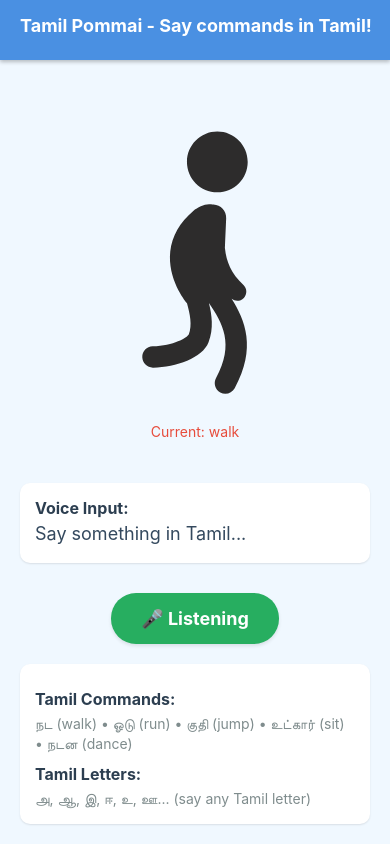
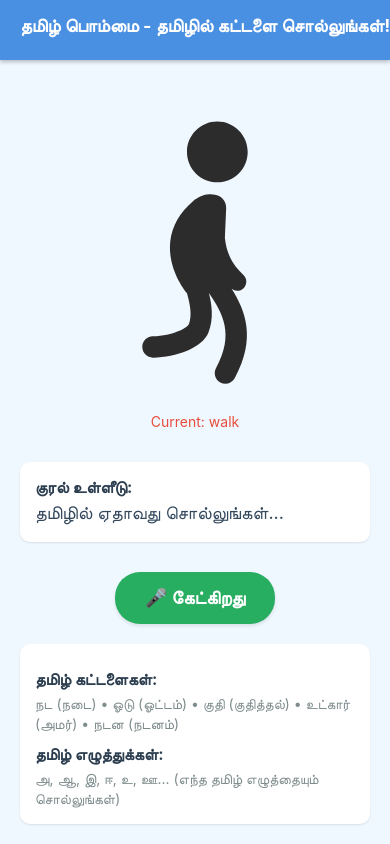
Before and after one commit to manisnow/tamil-pommai-expo, a React Native app: screen / in a window 390 px wide. Built offline with nearby package versions, Linux system fonts and the light colour scheme.

Commit message:
Restore original Tamil interface - All Tamil text and proper banner!

```diff
--- a/App.jsx
+++ b/App.jsx
@@ -41,7 +41,7 @@ export default function App() {
   const [currentLetter, setCurrentLetter] = useState(null);
   const [isListening, setIsListening] = useState(false);
   const [recognizedCommand, setRecognizedCommand] = useState('');
-  const [bannerText, setBannerText] = useState('Tamil Pommai - Say commands in Tamil!');
+  const [bannerText, setBannerText] = useState('தமிழ் பொம்மை - தமிழில் கட்டளை சொல்லுங்கள்!');
   const bannerTimeoutRef = useRef(null);
   const speechTimeoutRef = useRef(null);
 
@@ -109,7 +109,7 @@ export default function App() {
 
         clearTimeout(bannerTimeoutRef.current);
         bannerTimeoutRef.current = setTimeout(() => {
-          setBannerText('Tamil Pommai - Say commands in Tamil!');
+          setBannerText('தமிழ் பொம்மை - தமிழில் கட்டளை சொல்லுங்கள்!');
         }, 3000);
         return;
       }
@@ -129,7 +129,7 @@ export default function App() {
       clearTimeout(bannerTimeoutRef.current);
       bannerTimeoutRef.current = setTimeout(() => {
         setCurrentLetter(null);
-        setBannerText('Tamil Pommai - Say commands in Tamil!');
+        setBannerText('தமிழ் பொம்மை - தமிழில் கட்டளை சொல்லுங்கள்!');
       }, 4000);
       return;
     }
@@ -144,10 +144,10 @@ export default function App() {
       }
       await SpeechAdapter.start();
       setIsListening(true);
-      setBannerText('🎤 Listening restarted...');
+      setBannerText('🎤 மீண்டும் கேட்க ஆரம்பித்தது...');
 
       setTimeout(() => {
-        setBannerText('Tamil Pommai - Say commands in Tamil!');
+        setBannerText('தமிழ் பொம்மை - தமிழில் கட்டளை சொல்லுங்கள்!');
       }, 2000);
     } catch (error) {
       console.error('Error restarting speech:', error);
@@ -193,10 +193,10 @@ export default function App() {
 
         {/* Voice Input Display */}
         <View style={styles.inputContainer}>
-          <Text style={styles.inputLabel}>Voice Input:</Text>
-          <Text style={styles.inputText}>{voiceInput || 'Say something in Tamil...'}</Text>
+          <Text style={styles.inputLabel}>குரல் உள்ளீடு:</Text>
+          <Text style={styles.inputText}>{voiceInput || 'தமிழில் ஏதாவது சொல்லுங்கள்...'}</Text>
           {recognizedCommand && (
-            <Text style={styles.commandText}>Command: {recognizedCommand}</Text>
+            <Text style={styles.commandText}>கட்டளை: {recognizedCommand}</Text>
           )}
         </View>
 
@@ -207,17 +207,17 @@ export default function App() {
             onPress={restartListening}
           >
             <Text style={styles.buttonText}>
-              {isListening ? '🎤 Listening' : '🔴 Restart'}
+              {isListening ? '🎤 கேட்கிறது' : '🔴 மீண்டும் ஆரம்பி'}
             </Text>
           </TouchableOpacity>
         </View>
 
         {/* Command Help */}
         <View style={styles.helpContainer}>
-          <Text style={styles.helpTitle}>Tamil Commands:</Text>
-          <Text style={styles.helpText}>நட (walk) • ஓடு (run) • குதி (jump) • உட்கார் (sit) • நடன (dance)</Text>
-          <Text style={styles.helpTitle}>Tamil Letters:</Text>
-          <Text style={styles.helpText}>அ, ஆ, இ, ஈ, உ, ஊ... (say any Tamil letter)</Text>
+          <Text style={styles.helpTitle}>தமிழ் கட்டளைகள்:</Text>
+          <Text style={styles.helpText}>நட (நடை) • ஓடு (ஓட்டம்) • குதி (குதித்தல்) • உட்கார் (அமர்) • நடன (நடனம்)</Text>
+          <Text style={styles.helpTitle}>தமிழ் எழுத்துக்கள்:</Text>
+          <Text style={styles.helpText}>அ, ஆ, இ, ஈ, உ, ஊ... (எந்த தமிழ் எழுத்தையும் சொல்லுங்கள்)</Text>
         </View>
       </View>
     </View>
```
Also changed, not shown: 2 other files (tests, documents, lock files or other folders).
